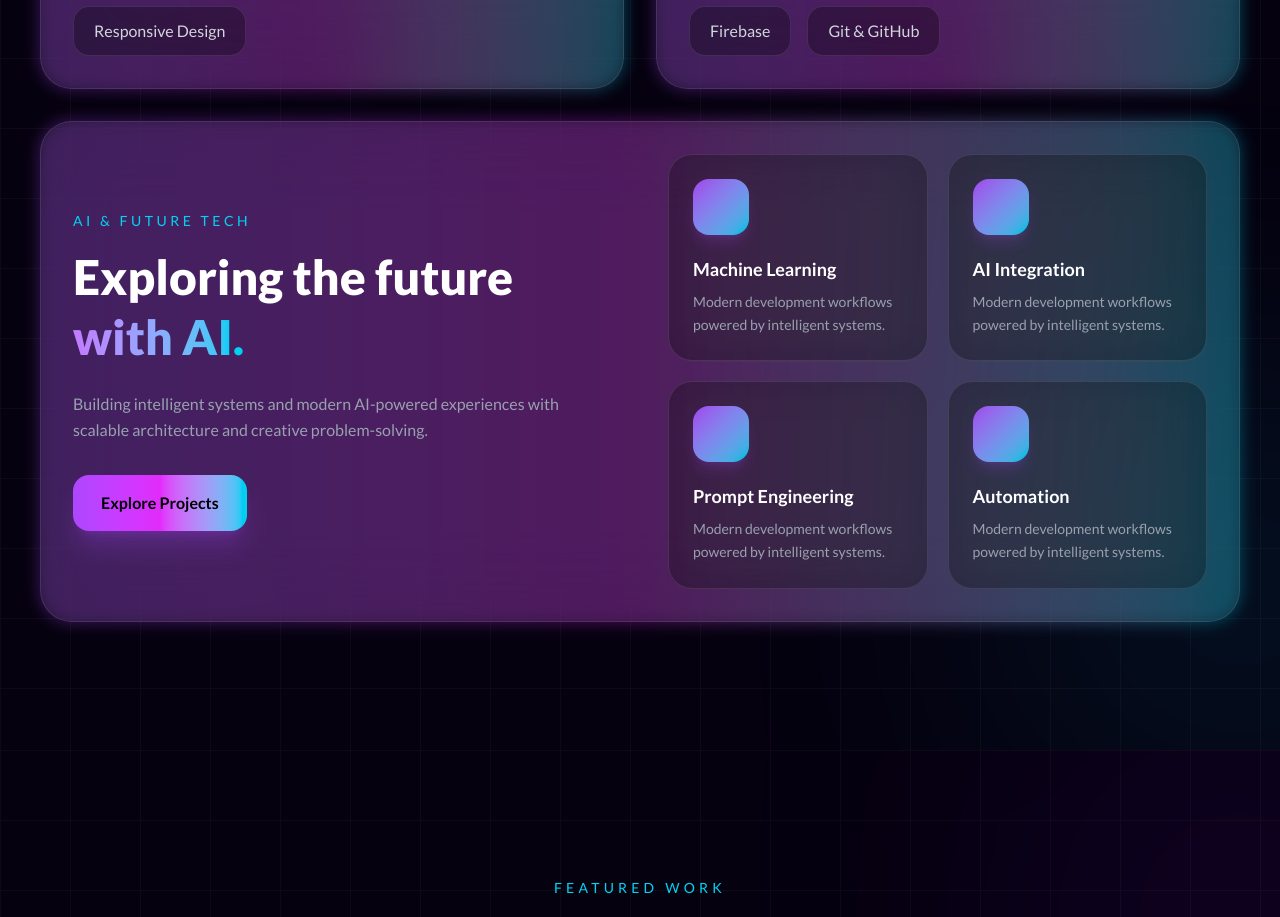
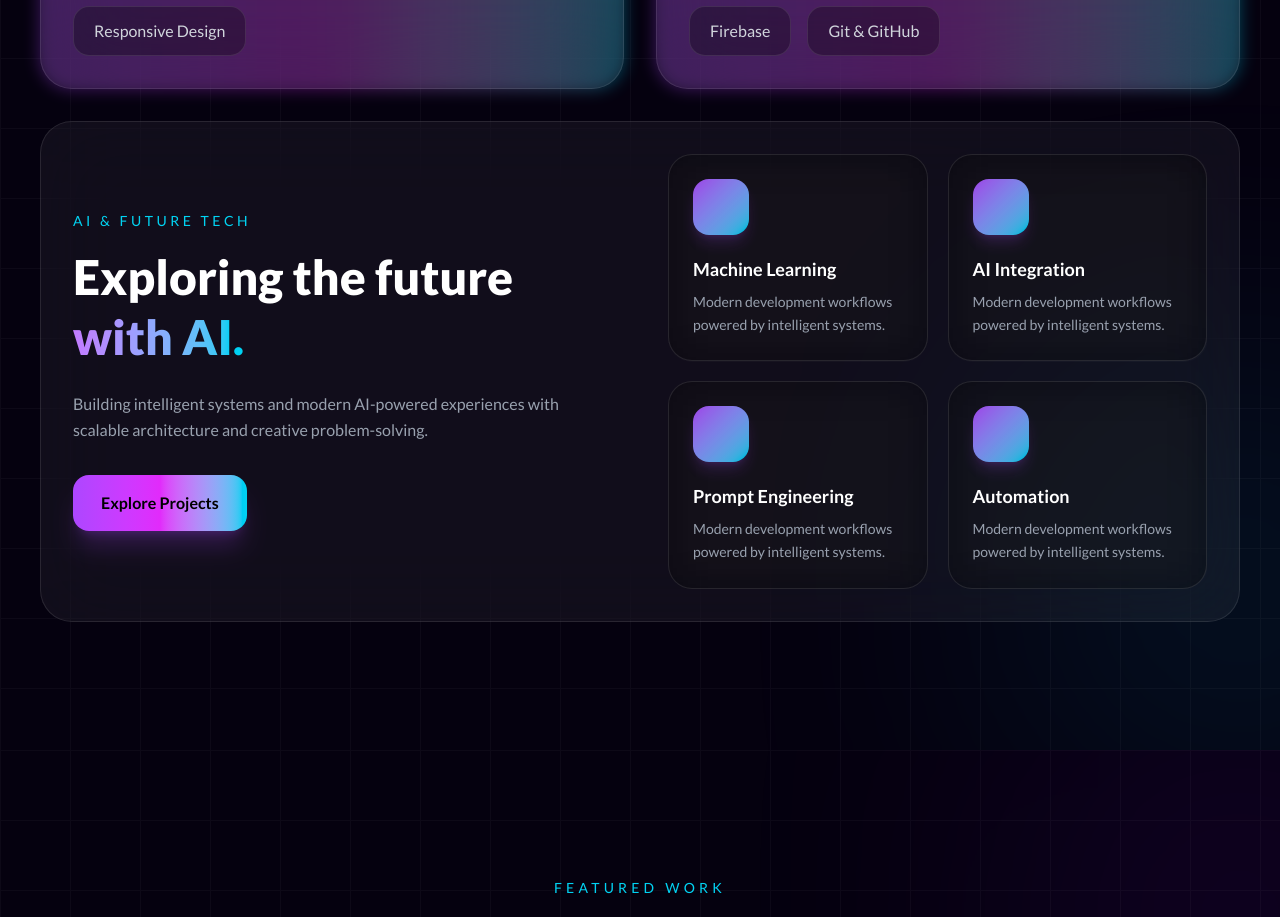
Before and after one commit to shiba-murmu/personal-portfolio, a React (Vite) app in the folder portfolio/: page / in a window 1280 px wide. Shown: the part 2920-3837 px from the top of the page. Built offline with nearby package versions, Linux system fonts and the light colour scheme.

Commit message:
earsed some code .

```diff
--- a/portfolio/src/Skills/Skills.jsx
+++ b/portfolio/src/Skills/Skills.jsx
@@ -128,7 +128,7 @@ function Skills() {
                         {/* AI Section */}
                         {/* AI Section */}
                         <div className="group relative lg:col-span-2">
-                            <div className="absolute -inset-[1px] rounded-[2rem] bg-gradient-to-r from-purple-500 via-fuchsia-500 to-cyan-400 opacity-30 blur-sm group-hover:opacity-70 transition duration-500"></div>
+                            <div className="absolute "></div>
 
                             <div className="relative rounded-[2rem] border border-white/10 bg-white/5 backdrop-blur-2xl p-6 sm:p-8 overflow-hidden">
 
```
